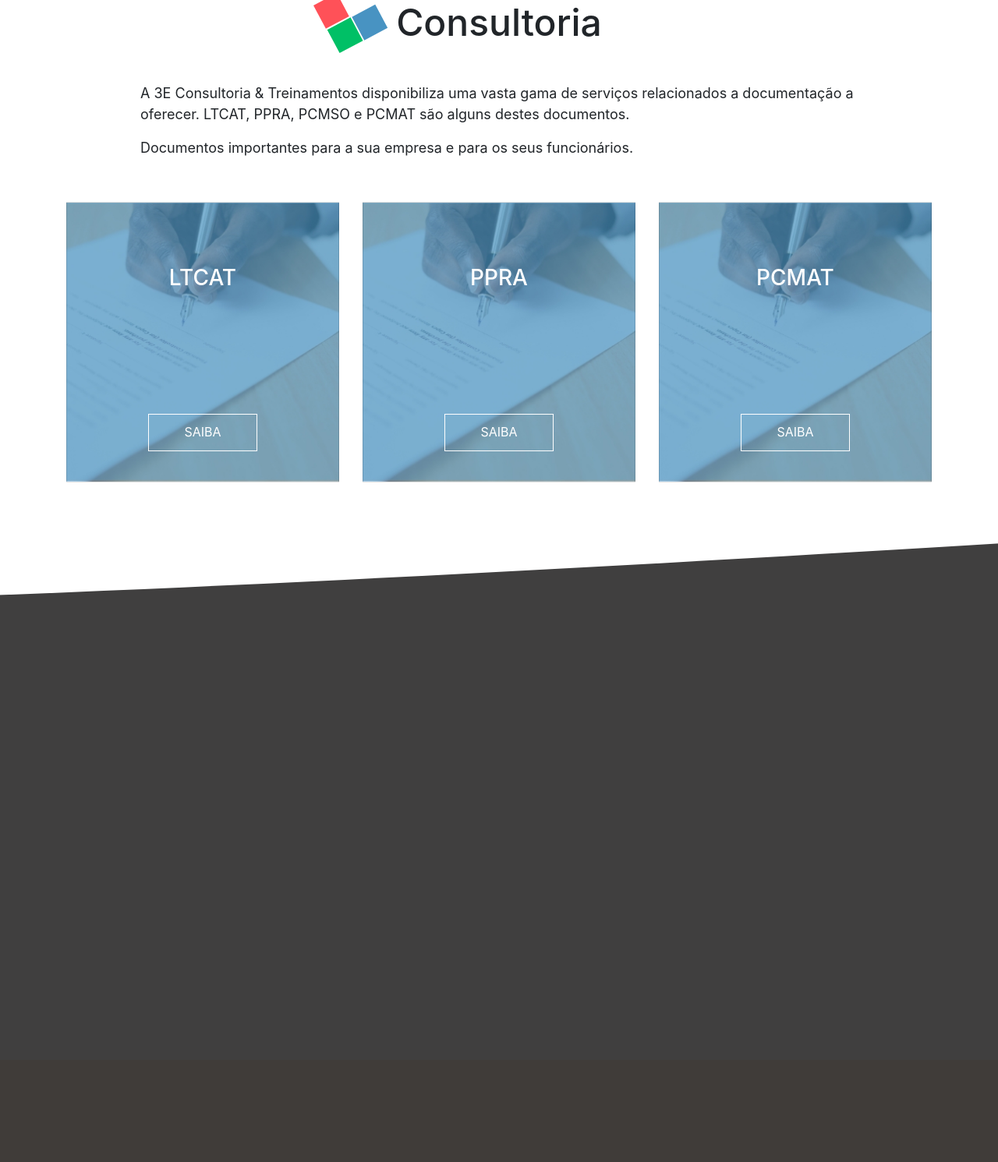
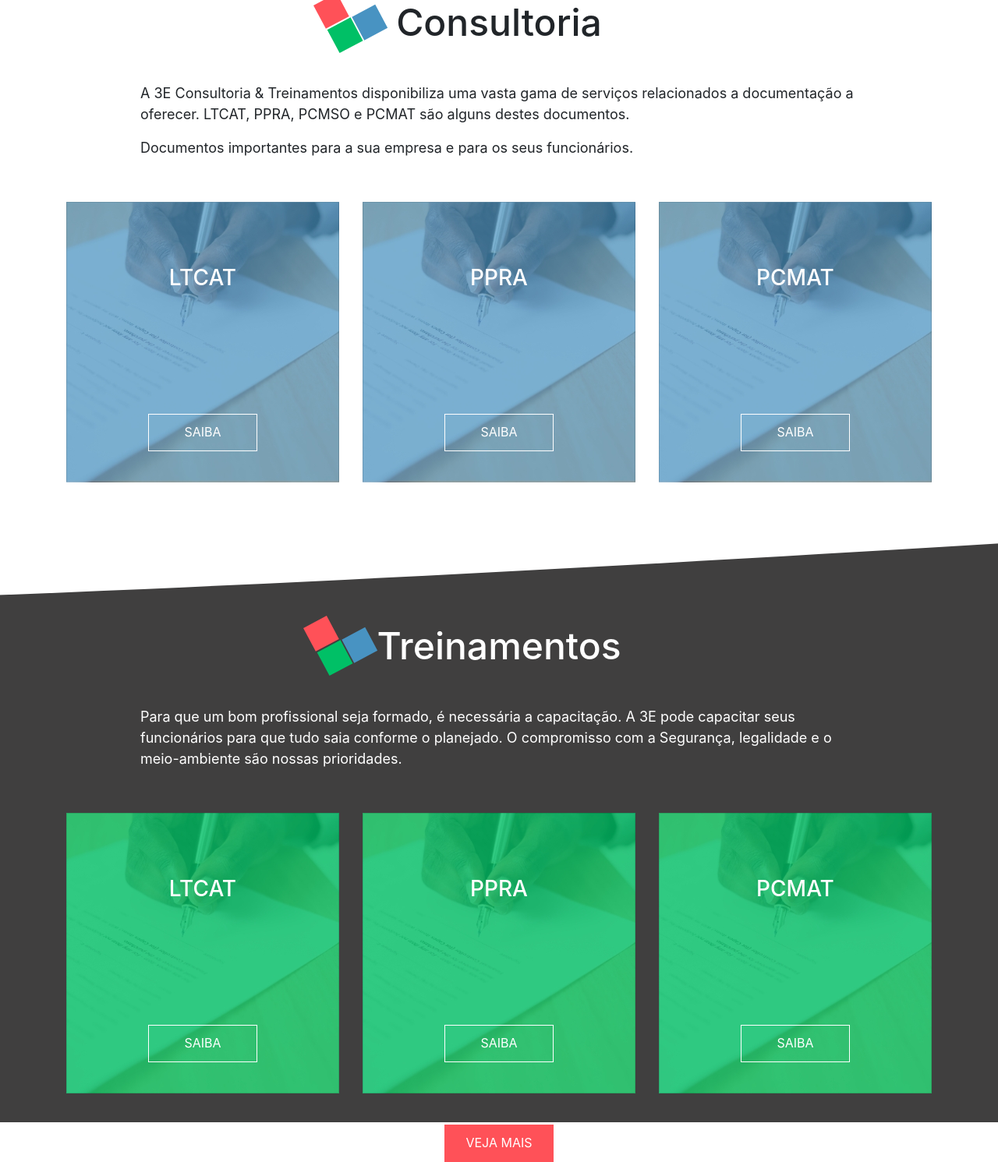
Before and after one commit to caraujo07/caraujo07.github.io, a PHP site: page / in a window 1280 px wide. Shown: the part 740-2231 px from the top of the page at 78% size. Before the commit the page ends 1504 px from the top, so only its background shows below. Run offline with PHP 8.4, Linux system fonts and the light colour scheme.

Commit message:
adicionando seção de treinamento

```diff
--- a/css/index.css
+++ b/css/index.css
@@ -3,6 +3,43 @@
 .btn:focus, .btn:active {
   outline: none;
   box-shadow: none;
+}
+
+.cardbtn{
+  background: none;
+  text-align: center;
+  border: 1px solid #FFF;
+  color: #FFF;
+  width: 140px;
+  height: 48px;
+  border-radius: 0;
+  padding: 10px;
+  display: block;
+  margin: 150px auto 0 auto;
+}
+
+.cardbtn:hover {
+  background: #FFF;
+  transition: all .3s;
+}
+
+
+.card {
+  margin-top: 40px;
+  width: 100%;
+  height: 360px;
+  background-size: cover;
+  border-radius: 0;
+}
+
+.card:hover {
+  opacity: .9;
+}
+
+.card h3 {
+  color: #FFF;
+  text-align: center;
+  margin-top: 10vh;
 }
 
 
@@ -240,12 +277,12 @@ header #top-bar ul a:hover svg path {
 
 /* CONSULTORIA */
 
-.cons {
+#cons {
   height: 80vh;
   position: relative;
 }
 
-.cons::after {
+#cons::after {
   content: '';
   display: block;
   width: 100%;
@@ -256,13 +293,13 @@ header #top-bar ul a:hover svg path {
   background-size: cover;
 }
 
-.cons h2 {
+#cons h2 {
   font-size: 48px;
   text-align: center;
   position: relative;
 }
 
-.cons h2::before {
+#cons h2::before, #trainning h2::before {
   content: '';
   display: block;
   position: absolute;
@@ -273,15 +310,19 @@ header #top-bar ul a:hover svg path {
   top: -15%;
 }
 
-.cons .intro {
+#cons .intro {
   margin-top: 40px;
 }
 
-.cons .intro p {
+#cons .intro p {
   font-size: 18px;
 }
 
-.cons .btn {
+#cons .card {
+  background: url('../img/card.jpg') no-repeat center center;
+}
+
+#cons .btn, #trainning .btn {
   display: block;
   margin: 40px auto 0 auto;
   background: #FF5158;
@@ -293,68 +334,57 @@ header #top-bar ul a:hover svg path {
   padding: 10px;
 }
 
-.cons .btn:hover {
+#cons a.cardbtn:hover {
+  color: #4893C2;
+}
+
+#cons .btn:hover, #trainning .btn:hover {
   background: rgb(221, 77, 82);
   transition: all .3s;
 }
 
-.cons a:hover {
+#cons a:hover {
   text-decoration: none;
 }
 
-.card {
-  margin-top: 40px;
-  width: 100%;
-  height: 360px;
-  background: url('../img/card.jpg') no-repeat center center;
-  background-size: cover;
-  border-radius: 0;
-}
-
-.card:hover {
-  opacity: .9;
-}
-
-.card h3 {
-  color: #FFF;
-  text-align: center;
-  margin-top: 10vh;
-}
-
-.card .btn {
-  background: none;
-  border: 1px solid #FFF;
-  color: #FFF;
-  width: 140px;
-  height: 48px;
-  border-radius: 0;
-  padding: 10px;
-  display: block;
-  margin: 150px auto 0 auto;
-}
-
-.card .btn:hover {
-  background: #FFF;
-  color: #4893C2;
-  transition: all .3s;
-}
-
 @media only screen and (min-width: 992px) and (max-width: 1199px) {
-  .cons h2::before {
+  #cons h2::before, #trainning h2::before {
     left: -1%;
   }
 }
 
 @media only screen and (min-width: 768px) and (max-width: 991px) {
-  .cons h2::before {
+  #cons h2::before, #trainning h2::before {
     left: -20%;
   }
 }
 
 
-/* TRAINNING */
+/* TREINAMENTOS */
 
 #trainning {
-  height: 90vh;
+  height: 100vh;
+  padding-top: 20vh;
   background: #403F3F;
 }
+
+#trainning h2 {
+  color: #FFF;
+  text-align: center;
+  font-size: 48px;
+}
+
+#trainning p {
+  color: #FFF;
+  font-size: 18px;
+  margin-top: 40px;
+}
+
+#trainning .card {
+  background: url('../img/card-2.jpg') no-repeat center center;
+}
+
+#trainning a.cardbtn:hover {
+  text-decoration: none;
+  color: #00C066;
+}
--- a/index.html
+++ b/index.html
@@ -125,7 +125,8 @@
       </div>
     </div>
   </section>
-  <section class="cons">
+
+  <section id="cons" class="cons">
     <div class="container">
       <div class="row">
         <div class="col-md-6 offset-md-3">
@@ -145,7 +146,7 @@
           <a href="#">
             <div class="card">
               <h3>LTCAT</h3>
-              <a href="#" class="btn">SAIBA</a>
+              <a href="#" class="cardbtn">SAIBA</a>
             </div>
           </a>
         </div>
@@ -153,7 +154,7 @@
           <a href="#">
             <div class="card">
               <h3>PPRA</h3>
-              <a href="#" class="btn">SAIBA</a>
+              <a href="#" class="cardbtn">SAIBA</a>
             </div>
           </a>
         </div>
@@ -161,7 +162,7 @@
           <a href="#">
             <div class="card">
               <h3>PCMAT</h3>
-              <a href="#" class="btn">SAIBA</a>
+              <a href="#" class="cardbtn">SAIBA</a>
             </div>
           </a>
         </div>
@@ -171,8 +172,51 @@
       </div>
     </div>
   </section>
+
   <section id="trainning">
-
+    <div class="container">
+      <div class="row">
+        <div class="col-md-6 offset-md-3">
+          <h2>Treinamentos</h2>
+        </div>
+      </div>
+      <div class="row">
+        <div class="col-md-10 offset-md-1">
+          <div class="intro">
+            <p>Para que um bom profissional seja formado, é necessária a capacitação. A 3E pode capacitar seus funcionários para que tudo saia conforme o planejado. O compromisso com a Segurança, legalidade e o meio-ambiente são nossas prioridades.</p>
+          </div>
+        </div>
+      </div>
+      <div class="row">
+        <div class="col-md-4">
+          <a href="#">
+            <div class="card">
+              <h3>LTCAT</h3>
+              <a href="#" class="cardbtn">SAIBA</a>
+            </div>
+          </a>
+        </div>
+        <div class="col-md-4">
+          <a href="#">
+            <div class="card">
+              <h3>PPRA</h3>
+              <a href="#" class="cardbtn">SAIBA</a>
+            </div>
+          </a>
+        </div>
+        <div class="col-md-4">
+          <a href="#">
+            <div class="card">
+              <h3>PCMAT</h3>
+              <a href="#" class="cardbtn">SAIBA</a>
+            </div>
+          </a>
+        </div>
+        <div class="col-md-10 offset-md-1">
+          <a href="#" class="btn">Veja mais</a>
+        </div>
+      </div>
+    </div>
   </section>
 
   <script src="https://code.jquery.com/jquery-3.3.1.slim.min.js" integrity="sha384-q8i/X+965DzO0rT7abK41JStQIAqVgRVzpbzo5smXKp4YfRvH+8abtTE1Pi6jizo" crossorigin="anonymous"></script>
```
Also changed, not shown: img/card-2.jpg (added).
